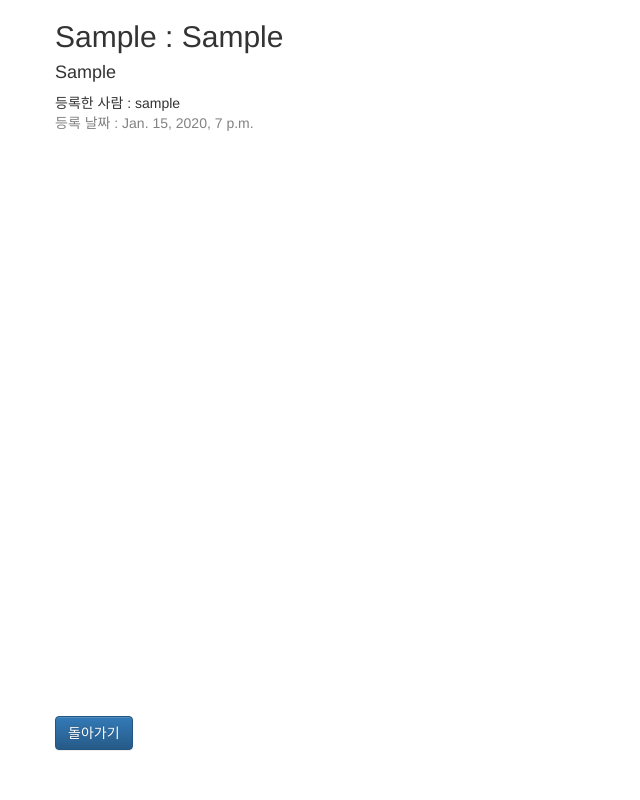
After one commit to hurjeesic/Korean_Language_Translator, a Django app: a page that uses patter/templates/patter/base.html in a window 1280 px wide. The commit adds this page. Shown: the whole page, without its empty margins (0-640 px from the left). Run offline with Django 3.2, Linux system fonts and the light colour scheme; tables that the repository leaves empty hold one stand-in row (values such as "Sample post"); some libraries are stand-ins or nearby versions.

Commit message:
페이지 작성을 위한 기본 template 추가 은어를 자세히 보기 위한 페이지 추가

```diff
--- a/patter/static/css/patter.css
+++ b/patter/static/css/patter.css
@@ -1,3 +1,8 @@
+html, body {
+  width: 100%;
+  height: 100%;
+}
+
 .page-header {
     background-color: #ff9400;
     margin-top: 0;
@@ -22,7 +27,7 @@
     float: right;
 }
 
-.post-form textarea, .post-form input {
+.patter-form textarea, .patter-form input {
     width: 100%;
 }
 
@@ -33,10 +38,17 @@
     margin-right: 20px;
 }
 
-.post {
+.patter {
     margin-bottom: 70px;
 }
 
-.post h1 a, .post h1 a:visited {
+.patter h1 a, .patter h1 a:visited {
     color: #000000;
 }
+
+.bottom {
+  width: 100px;
+
+  position: absolute;
+  bottom: 50px;
+}
--- /dev/null
+++ b/patter/templates/patter/base.html
@@ -0,0 +1,15 @@
+{% load static %}
+<!DOCTYPE html>
+<html lang="en" dir="ltr">
+  <head>
+    <meta charset="utf-8">
+    <title>Korean Language Translator</title>
+    <link rel="stylesheet" href="//maxcdn.bootstrapcdn.com/bootstrap/3.2.0/css/bootstrap.min.css">
+    <link rel="stylesheet" href="//maxcdn.bootstrapcdn.com/bootstrap/3.2.0/css/bootstrap-theme.min.css">
+    <link rel="stylesheet" href="{% static 'css/patter.css' %}">
+    {% block header %}
+    {% endblock %}
+  </head>
+  {% block content %}
+  {% endblock %}
+</html>
--- /dev/null
+++ b/patter/templates/patter/patter_detail.html
@@ -0,0 +1,21 @@
+{% extends 'patter/base.html' %}
+
+{% block content %}
+<div class="content container">
+  <div class="row">
+    <div class="col-md-8">
+      <div class="patter">
+        <h2>{{ patter.patter_str }} : {{ patter.meaning_short_str }}</h2>
+        <h4>{{ patter.meaning_long_str }}</h4>
+        {% if patter.author %}
+          등록한 사람 : {{ patter.author }}<br>
+        {% endif %}
+        <div class="date">등록 날짜 : {{ patter.created_date }}</div>
+      </div>
+    </div>
+  </div>
+  <div class="bottom">
+    <button type="button" class="btn btn-primary" onclick="history.back()">돌아가기</button>
+  </div>
+</div>
+{% endblock %}
--- a/patter/urls.py
+++ b/patter/urls.py
@@ -2,5 +2,6 @@ from django.urls import path
 from . import views
 
 urlpatterns = [
-    path('', views.patter_list, name='patter_list')
+    path('', views.patter_list, name='patter_list'),
+    path('patter/<str:pk>/', views.patter_detail, name='patter_detail')
 ]
--- a/patter/views.py
+++ b/patter/views.py
@@ -1,4 +1,4 @@
-from django.shortcuts import render
+from django.shortcuts import render, get_object_or_404
 from django.utils import timezone
 from .models import Patter
 
@@ -6,3 +6,7 @@ from .models import Patter
 def patter_list(request):
     patters = Patter.objects.all()
     return render(request, 'patter/patter_list.html', {'patters' : patters})
+
+def patter_detail(request, pk):
+    patter = get_object_or_404(Patter, pk=pk)
+    return render(request, 'patter/patter_detail.html', {'patter' : patter})
```
Also changed, not shown: patter/templates/patter/patter_list.html (+12 -16 lines).
